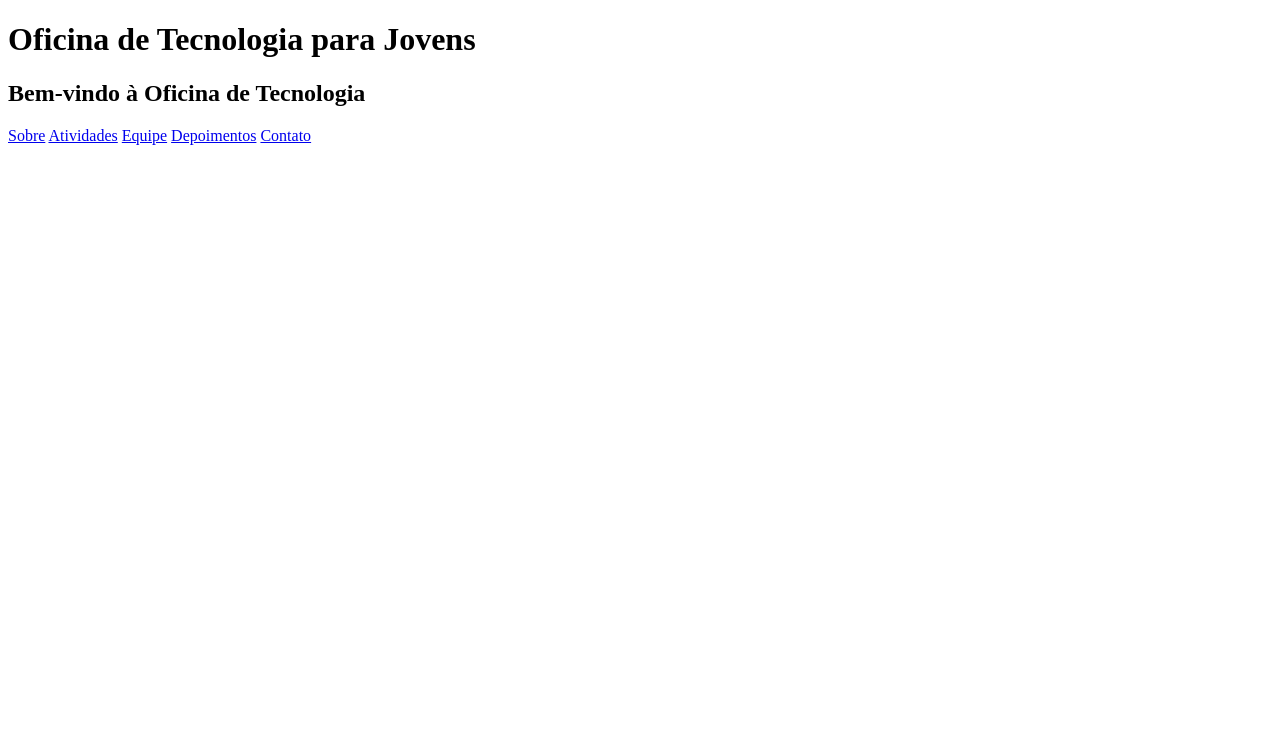
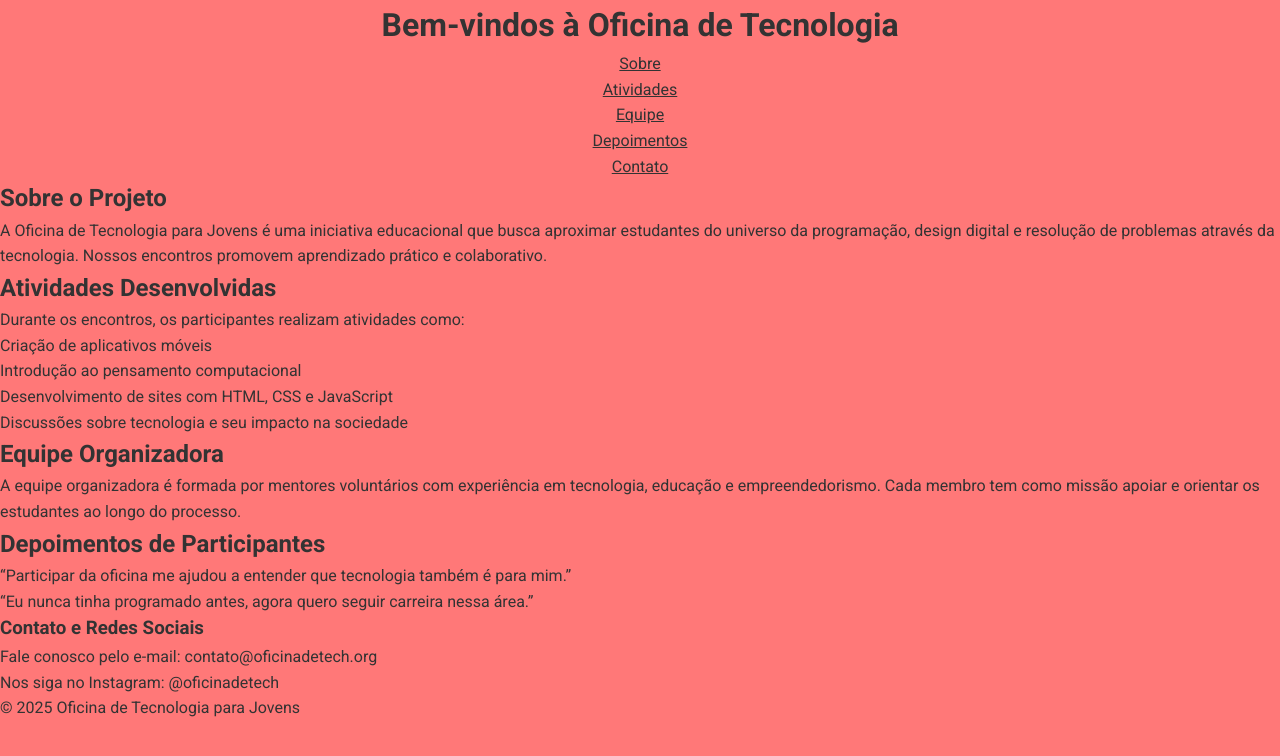
Before and after one commit to IFSPBRA-LPW/tags-semanticas-PedroHPpaiva, a plain HTML site: page index.html in a window 1280 px wide. Drawn offline with Linux system fonts and the light colour scheme.

Commit message:
aula 02/06

```diff
--- a/index.html
+++ b/index.html
@@ -1,29 +1,69 @@
 <!DOCTYPE html>
-<html lang="PT-br">
-<head>
-    <meta charset="UTF-8">
-    <meta name="viewport" content="width=device-width, initial-scale=1.0">
-    <title> oficina de tecnologia para jovens</title>
-</head>
-<body>
-
-    <h1>Oficina de Tecnologia para Jovens</h1>
-
-    <h2>Bem-vindo à Oficina de Tecnologia</h2>
-
-    <nav>
-        <a href="sobre.html">Sobre</a>
-        <a href="ativiades.html">Atividades</a>
-        <a href="equipe.html">Equipe</a>
-        <a href="depoimento.html">Depoimentos</a>
-        <a href="contato.html">Contato</a>
+<html lang="pt-BR">
+  <head>
+    <meta charset="UTF-8" />
+    <meta name="viewport" content="width=device-width, initial-scale=1.0" />
+    <title>Oficina de Tecnologia para Jovens</title>
+    <link rel = "stylesheet" href = "./styles/styles.css">
+  </head>
+  <body>
+    <header>
+      <h1>Bem-vindos à Oficina de Tecnologia</h1>
+      <nav>
+        <ul>
+          <li><a href="#sobre">Sobre</a></li>
+          <li><a href="#atividades">Atividades</a></li>
+          <li><a href="#equipe">Equipe</a></li>
+          <li><a href="#depoimentos">Depoimentos</a></li>
+          <li><a href="#contato">Contato</a></li>
+        </ul>
       </nav>
-
-
-
-
-
-
-
-</body>
+    </header>
+    <main>
+      <section id = "sobre" >
+        <h2>Sobre o Projeto</h2>
+        <p>
+          A Oficina de Tecnologia para Jovens é uma iniciativa educacional que
+          busca aproximar estudantes do universo da programação, design digital
+          e resolução de problemas através da tecnologia. Nossos encontros
+          promovem aprendizado prático e colaborativo.
+        </p>
+      </section>
+      <section id = "atividades" >
+        <h2>Atividades Desenvolvidas</h2>
+        <p>Durante os encontros, os participantes realizam atividades como:</p>
+        <ul>
+          <li>Criação de aplicativos móveis</li>
+          <li>Introdução ao pensamento computacional</li>
+          <li>Desenvolvimento de sites com HTML, CSS e JavaScript</li>
+          <li>Discussões sobre tecnologia e seu impacto na sociedade</li>
+        </ul>
+      </section>
+      <section id = "equipe" >
+        <h2>Equipe Organizadora</h2>
+        <p>
+          A equipe organizadora é formada por mentores voluntários com
+          experiência em tecnologia, educação e empreendedorismo. Cada membro
+          tem como missão apoiar e orientar os estudantes ao longo do processo.
+        </p>
+      </section>
+      <section id =  "depoimentos">
+        <h2>Depoimentos de Participantes</h2>
+        <blockquote>
+          “Participar da oficina me ajudou a entender que tecnologia também é
+          para mim.”
+        </blockquote>
+        <blockquote>
+          “Eu nunca tinha programado antes, agora quero seguir carreira nessa
+          área.”
+        </blockquote>
+      </section>
+    </main>
+    <footer id = "contato">
+      <h3>Contato e Redes Sociais</h3>
+      <p>Fale conosco pelo e-mail: contato@oficinadetech.org</p>
+      <p>Nos siga no Instagram: @oficinadetech</p>
+      <p>© 2025 Oficina de Tecnologia para Jovens</p>
+    </footer>
+  </body>
 </html>
--- /dev/null
+++ b/styles/styles.css
@@ -0,0 +1,17 @@
+@import url('https://fonts.googleapis.com/css2?family=Roboto:ital,wght@0,100..900;1,100..900&display=swap');
+
+
+*{
+    font-family: "Roboto", sans-serif;
+    background-color:rgb(255, 120, 120);
+    color :#333333;
+    line-height: 1.6;
+    margin:0;
+    padding:0;
+}
+
+header{
+bakcground-color: #0077cc;
+color : white;
+text-align:center;
+}
```
